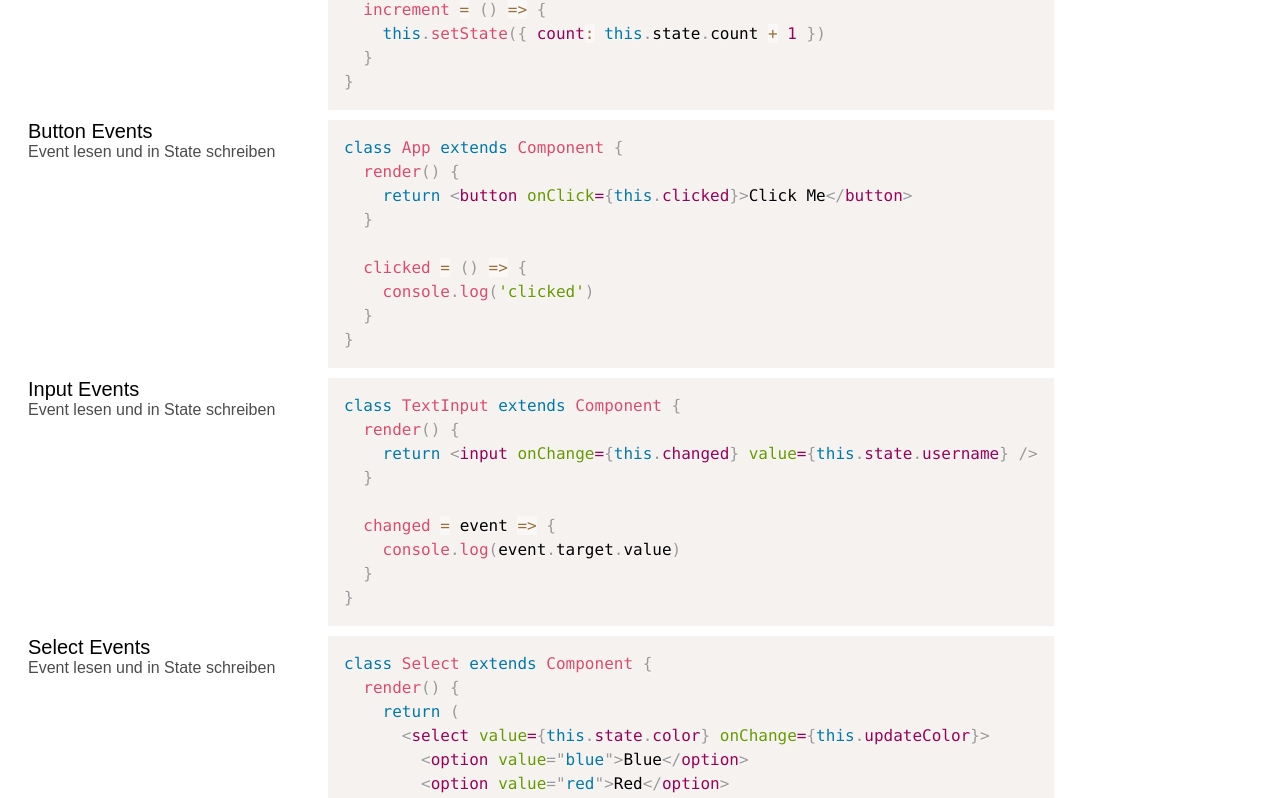
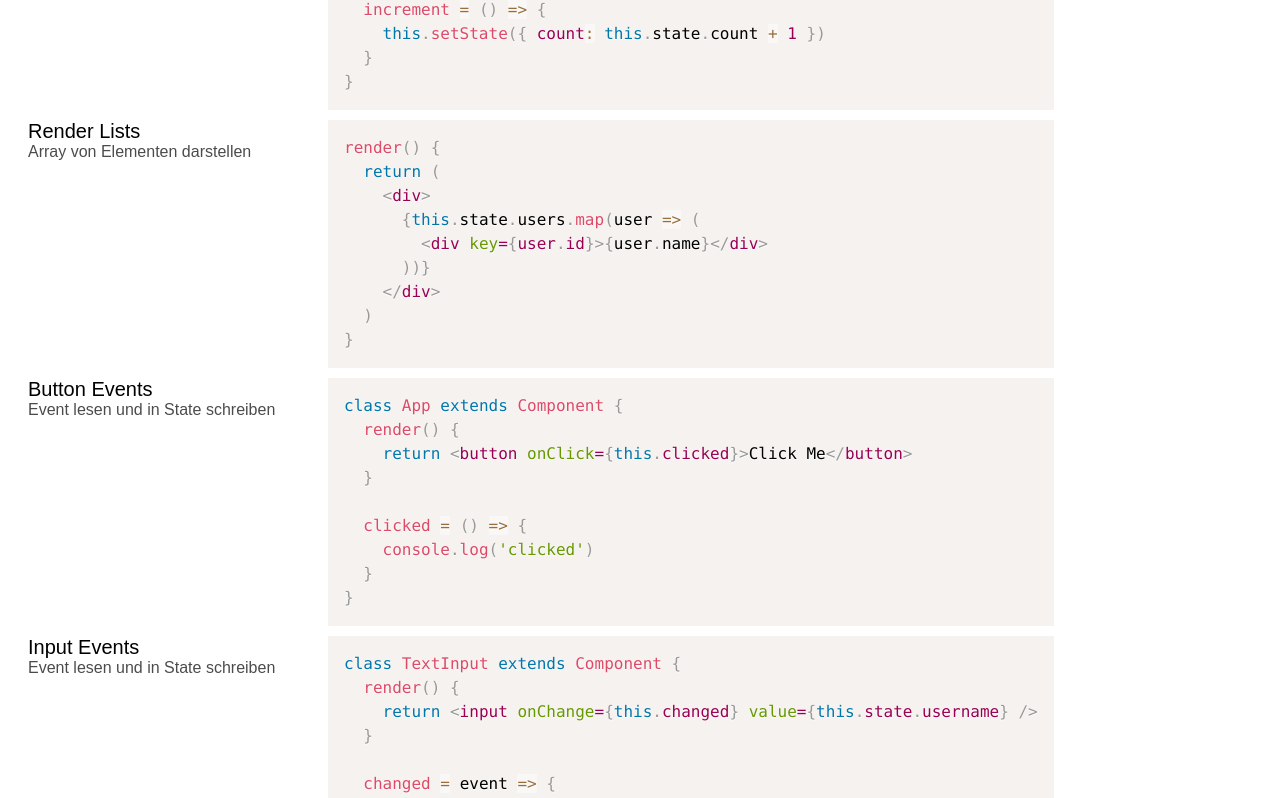
Before and after one commit to mas-se-we1/web-cheat-sheet, a React (Create React App) app: page / in a window 1280 px wide. Shown: the part 700-1498 px from the top of the page. Built offline with nearby package versions, Linux system fonts and the light colour scheme.

Commit message:
Add list rendering & fetch promise cancelation

```diff
--- a/src/data/snippets.js
+++ b/src/data/snippets.js
@@ -46,6 +46,21 @@ class App extends Component {
   increment = () => {
     this.setState({ count: this.state.count + 1 })
   }
+}
+    `.trim()
+	},
+	{
+		title: 'Render Lists',
+		text: 'Array von Elementen darstellen',
+		code: `
+render() {
+  return (
+    <div>
+      {this.state.users.map(user => (
+        <div key={user.id}>{user.name}</div>
+      ))}
+    </div>
+  )
 }
     `.trim()
 	},
@@ -159,5 +174,28 @@ const Users = withRouter(props => {
   return <pre>{props.location.pathname}</pre>
 })
     `.trim()
+	},
+	{
+		title: 'Fetch Promise Cancelation',
+		text: 'Stop setState from calling after component unmount',
+		code: `
+class App extends Component {
+  state = { users: [] }
+  controller = new AbortController()
+
+  async componentDidMount() {
+    try {
+      const response = await fetch('/api/users', {
+        signal: this.controller.signal
+      })
+      this.setState({ users: await response.json() })
+    } catch (ex) {}
+  }
+
+  componentWillUnmount() {
+    this.controller.abort()
+  }
+}
+    `.trim()
 	}
 ]
```
Also changed, not shown: 1 other file (tests, documents, lock files or other folders).
